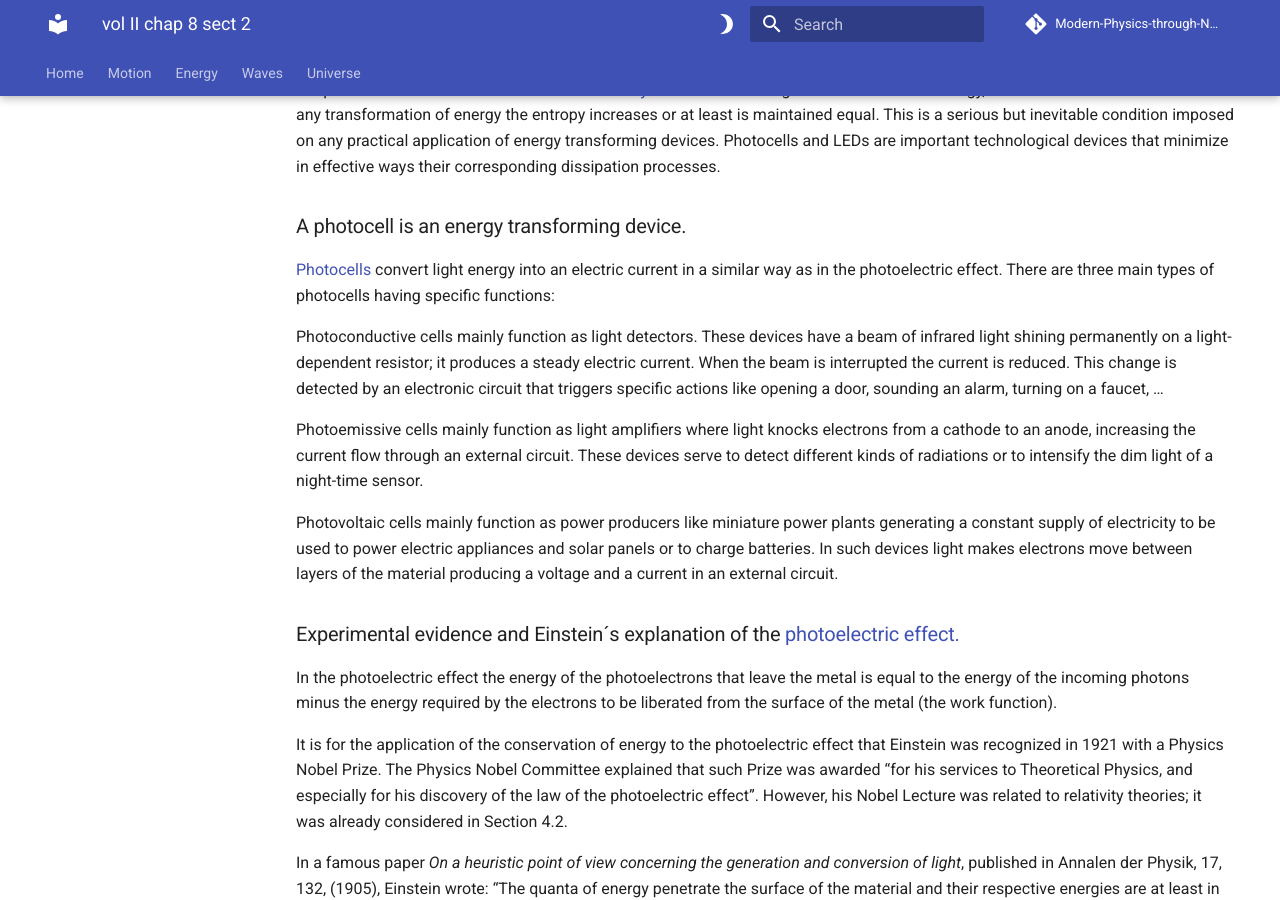
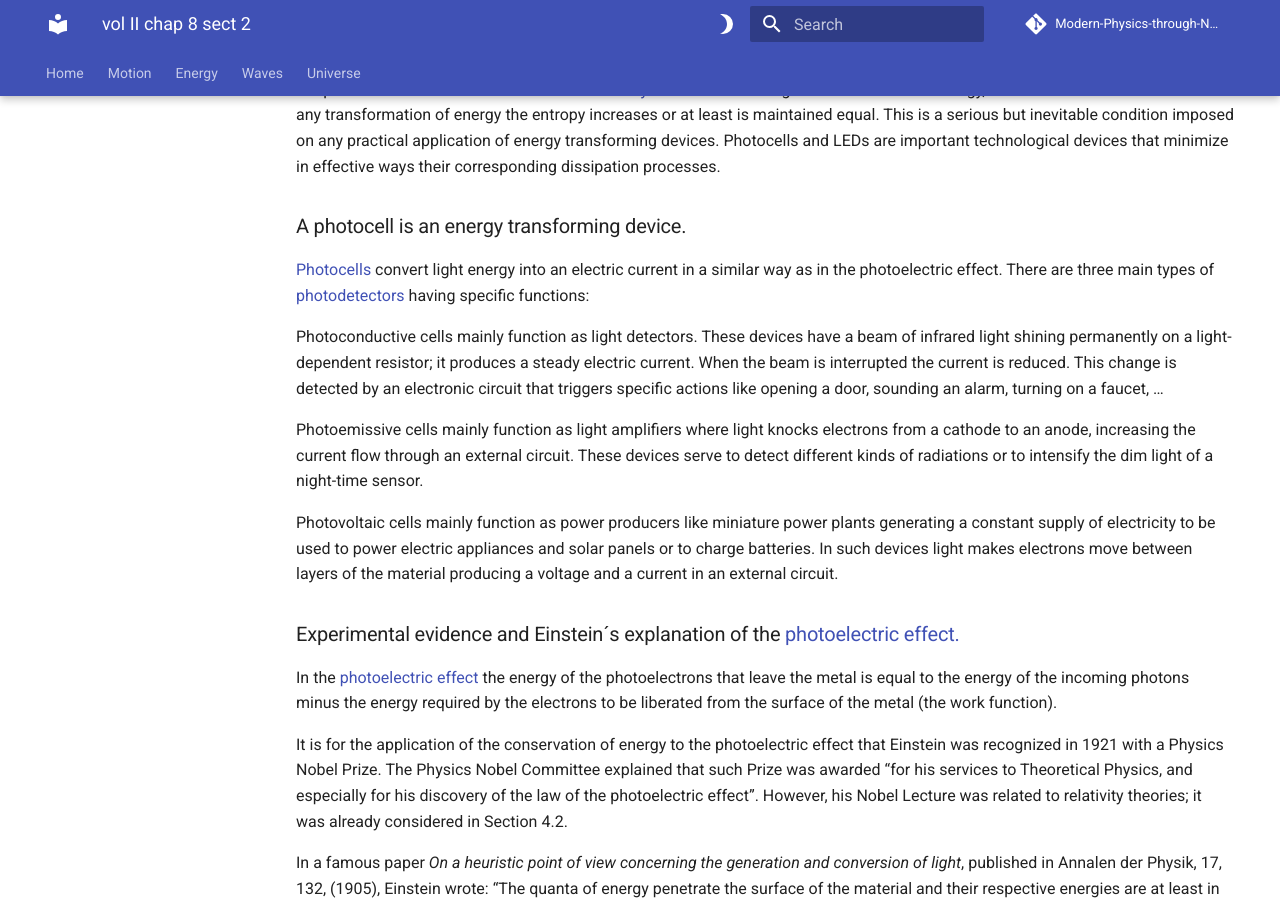
Before and after one commit to modphysnobel/modphysnobel.github.io, an MkDocs documentation site: the page built from docs/vol-II/vol-II-chap-8-sect-2.md, in a window 1280 px wide and 900 px high, scrolled down 335 px. Built offline with MkDocs 1.6.1 and Material for MkDocs 9.7.7, drawn with Linux system fonts in a browser that asks for light colours; some web fonts are replaced; comment, search, counter and statistics services are not loaded; some of the changed text lies outside the part shown.

Commit message:
Update vol-II-chap-8-sect-2.md

```diff
--- a/docs/vol-II/vol-II-chap-8-sect-2.md
+++ b/docs/vol-II/vol-II-chap-8-sect-2.md
@@ -10,7 +10,7 @@ Despite the existence of the first [law of Thermodynamics](https://en.wikipedia.
 
 ### A photocell is an energy transforming device.
 
-[Photocells](https://en.wikipedia.org/wiki/Solar_cell) convert light energy into an electric current in a similar way as in the photoelectric effect. There are three main types of photocells having specific functions:
+[Photocells](https://en.wikipedia.org/wiki/Solar_cell) convert light energy into an electric current in a similar way as in the photoelectric effect. There are three main types of [photodetectors](https://en.wikipedia.org/wiki/Photodetector) having specific functions:
 
 Photoconductive cells mainly function as light detectors. These devices have a beam of infrared light shining permanently on a light-dependent resistor; it produces a steady electric current. When the beam is interrupted the current is reduced. This change is detected by an electronic circuit that triggers specific actions like opening a door, sounding an alarm, turning on a faucet, …
 
@@ -20,7 +20,7 @@ Photovoltaic cells mainly function as power producers like miniature power plant
 
 ### Experimental evidence and Einstein´s explanation of the [photoelectric effect.](https://en.wikipedia.org/wiki/Photoelectric_effect)
 
-In the photoelectric effect the energy of the photoelectrons that leave the metal is equal to the energy of the incoming photons minus the energy required by the electrons to be liberated from the surface of the metal (the work function).
+In the [photoelectric effect](https://en.wikipedia.org/wiki/Photoelectric_effect) the energy of the photoelectrons that leave the metal is equal to the energy of the incoming photons minus the energy required by the electrons to be liberated from the surface of the metal (the work function).
 
 It is for the application of the conservation of energy to the photoelectric effect that Einstein was recognized in 1921 with a Physics Nobel Prize. The Physics Nobel Committee explained that such Prize was awarded “for his services to Theoretical Physics, and especially for his discovery of the law of the photoelectric effect”. However, his Nobel Lecture was related to relativity theories; it was already considered in Section 4.2.
 
@@ -29,6 +29,7 @@ In a famous paper *On a heuristic point of view concerning the generation and co
 The photoelectric effect consists of the emission of electrons in certain metals due to the incidence of light radiation of certain frequencies; an electric current is generated as a consequence of the release of electrons that were trapped inside the metal. In metals there are electrons that move more or less freely through the crystal lattice; however, they will remain inside the metal surface unless they receive enough energy from the outside to overcome the metal work function (φ).
 
 The emission of the photoelectrons can be detected in an experimental setup using an ammeter (A) like the one shown in Figure 8.2. The stopping potential ($V_0$) is the potential difference required to stop the fastest electrons, such that the photoelectric current is zero. The quantity $eV_0$ measures the kinetic energy $E_c = ½mv^2$ of the most energetic photoelectrons. This energy is equal to the difference between the energy (hf) of the incident electromagnetic radiation and the energy that the electrons need to be released from the metal which corresponds to the work function (φ) characteristic of the metal. This is Einstein´s equation explaining the photoelectric effect: $E_c = ½mv^2=eV_0=hf-φ$.
+
 
 
 
```
Also changed, not shown: other parts of docs/vol-II/vol-II-chap-8-sect-2.md (+4 -5 lines).
